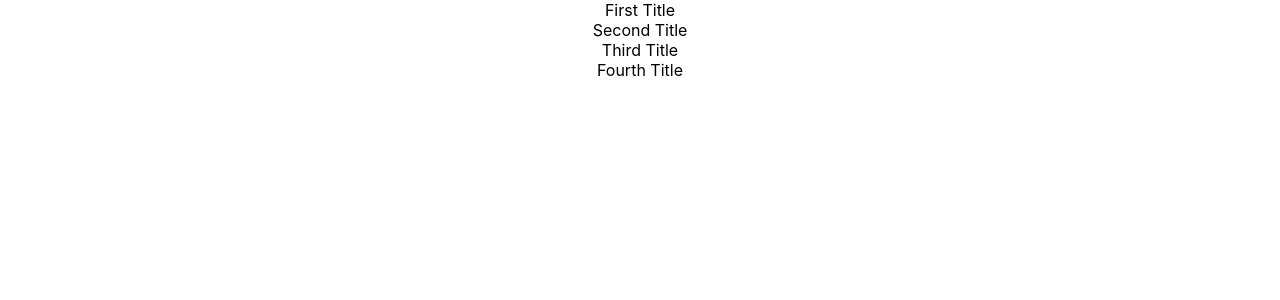
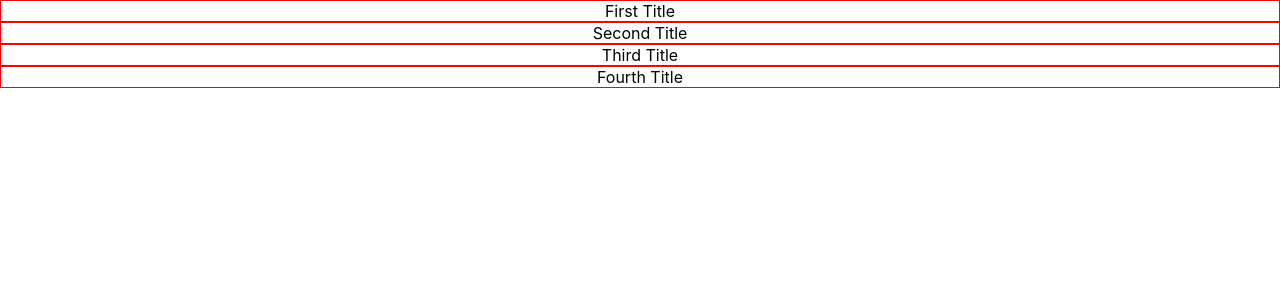
Before and after one commit to JoshuaJonesTS/basic-react-practice, a React (Create React App) app: page / in a window 1280 px wide. Shown: the top 300 px of the page. Built offline with nearby package versions, Linux system fonts and the light colour scheme.

Commit message:
Add red border to headers

```diff
--- a/src/blocks/Header.block.jsx
+++ b/src/blocks/Header.block.jsx
@@ -2,7 +2,9 @@ import React from 'react';
 
 const Header = ({ title }) => {
     return (
-        <div>
+        <div style = {{
+            border: '1px solid red'
+        }}>
             {title}
         </div>
     );
```
